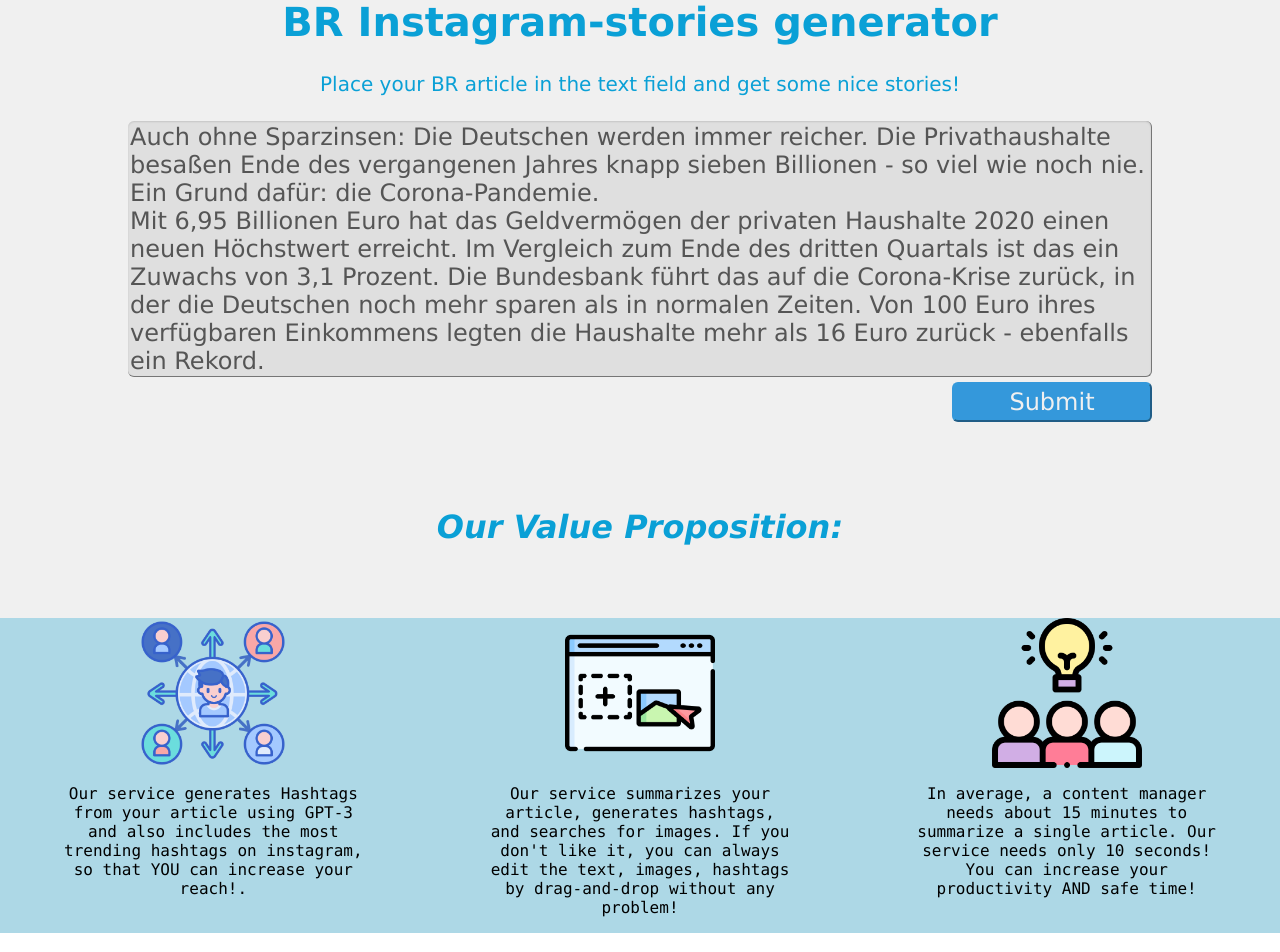
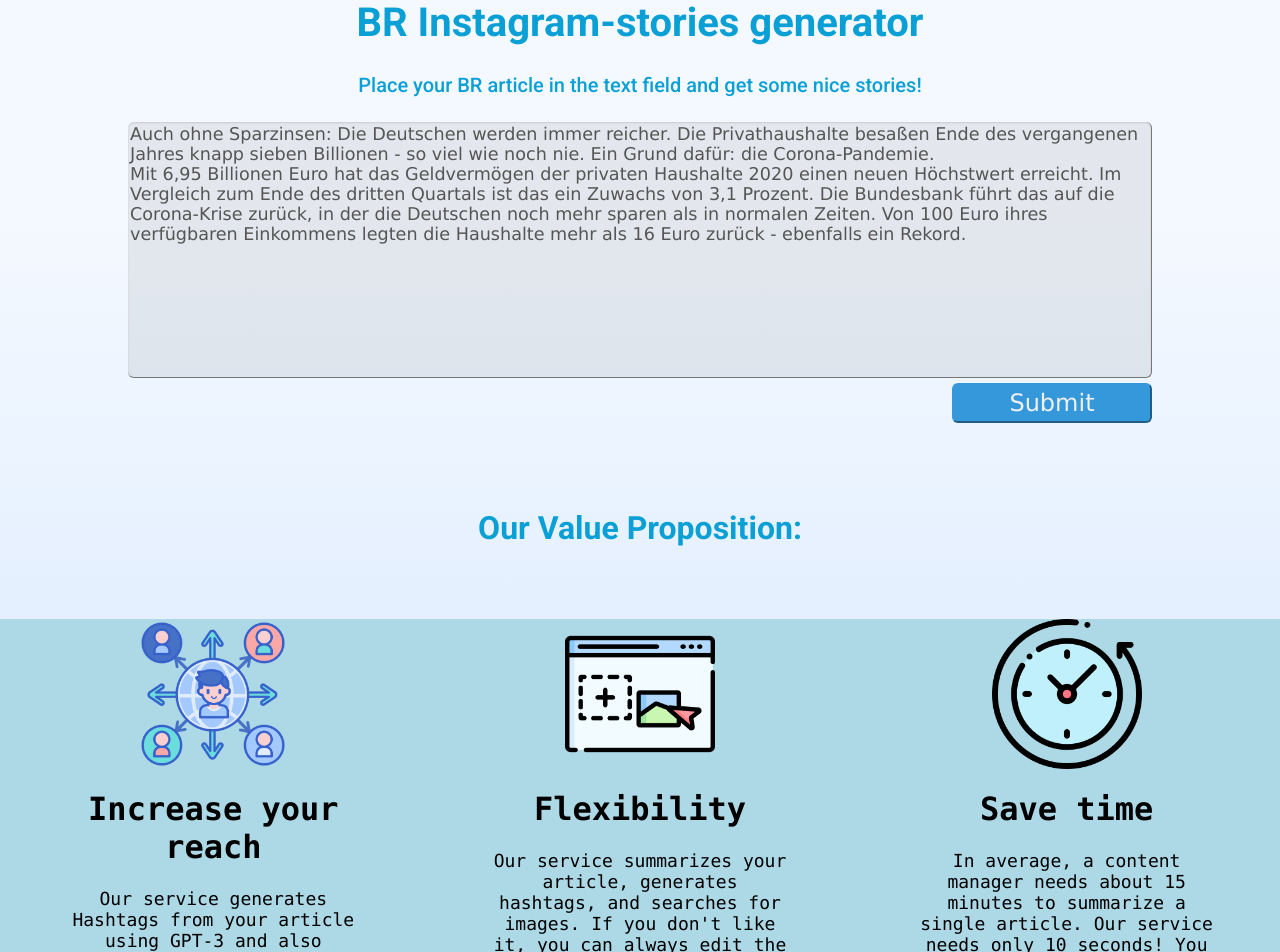
Before and after one commit to sutedalm/gpt3-hackathon-team-aideation, a Next.js app in the folder team-aideation/: page / in a window 1280 px wide. Shown: the part 120-1072 px from the top of the page. Built offline with nearby package versions, Linux system fonts and the light colour scheme.

Commit message:
beautifying

```diff
--- a/team-aideation/components/atoms/Banner/Banner.module.css
+++ b/team-aideation/components/atoms/Banner/Banner.module.css
@@ -2,18 +2,12 @@
   margin: 0 10px;
   text-align: center;
   color: #0aa0d6;
-  font-family: "Lucida Sans", "Lucida Sans Regular", "Lucida Grande",
-    "Lucida Sans Unicode", Geneva, Verdana, sans-serif;
+  font-family: "Roboto";
 }
 
 .banner > h1 {
-  /* background-color: white;
-  display: inline;
-  padding: 0.5rem;
-  -webkit-box-decoration-break: clone;
-  box-decoration-break: clone; */
-
   font-size: 40px;
+  font: bold;
 }
 
 .banner > p {
--- a/team-aideation/components/atoms/Logo/Logo.module.css
+++ b/team-aideation/components/atoms/Logo/Logo.module.css
@@ -4,4 +4,7 @@
   object-fit: contain;
   margin: 0 20px;
   margin-top: 18px;
+  /* -webkit-box-shadow: 14px -5px 21px 2px rgba(10, 160, 223, 0.19);
+  -moz-box-shadow: 14px -5px 21px 2px rgba(10, 160, 223, 0.19);
+  box-shadow: 14px -5px 21px 2px rgba(10, 160, 223, 0.19); */
 }
--- a/team-aideation/components/pages/HomePage/HomePage.js
+++ b/team-aideation/components/pages/HomePage/HomePage.js
@@ -96,7 +96,6 @@
           onChange={handleChange}
         />
         <button onClick={handleSubmit}>Submit</button>
-
         <Backdrop className={classes.backdrop} open={loading}>
           <LoadingScreen/>
         </Backdrop>
--- a/team-aideation/components/pages/HomePage/HomePage.module.css
+++ b/team-aideation/components/pages/HomePage/HomePage.module.css
@@ -18,7 +18,7 @@
   box-shadow: 0 1px 2px rgba(0, 0, 0, 0.12) inset;
   color: #555555;
   transition: background-color 0.2s ease 0s;
-  font-size: 1.5em;
+  font-size: 1.1em;
   font-family: "Lucida Sans", "Lucida Sans Regular", "Lucida Grande",
     "Lucida Sans Unicode", Geneva, Verdana, sans-serif;
 }
@@ -54,5 +54,11 @@
 }
 
 .overall {
-  background: #f0f0f0;
+  /* background: #f0f0f0; */
+  background: rgb(167, 205, 255);
+  background: linear-gradient(
+    0deg,
+    rgba(167, 205, 255, 0.5) 0%,
+    rgba(234, 243, 255, 0.5) 72%
+  );
 }
--- a/team-aideation/components/pages/ValueProposition/ValueProposition.js
+++ b/team-aideation/components/pages/ValueProposition/ValueProposition.js
@@ -20,7 +20,8 @@
             height={150}
           />
           </div>
-          <p className={styles.usp_text}> Our service generates Hashtags from your article using GPT-3 and also includes the most trending hashtags on instagram, so that YOU can increase your reach!.</p>
+            <h1 className={styles.usp_title}> Increase your reach </h1>
+            <p className={styles.usp_text}> Our service generates Hashtags from your article using GPT-3 and also includes the most trending hashtags on instagram, so that YOU can increase your reach!.</p>
         </div>
 
         <div>
@@ -32,19 +33,21 @@
             height={150}
           />
           </div>
-          <p className={styles.usp_text}> Our service summarizes your article, generates hashtags, and searches for images. If you don't like it, you can always edit the text, images, hashtags by drag-and-drop without any problem!</p>
+            <h1 className={styles.usp_title}> Flexibility </h1>
+            <p className={styles.usp_text}> Our service summarizes your article, generates hashtags, and searches for images. If you don't like it, you can always edit the text, images, hashtags by drag-and-drop without any problem!</p>
         </div>
 
         <div>
           <div className={styles.image_text}>
           <Image
             className={styles.social_reach}
-            src="/teamwork.png"
+            src="/back-in-time.png"
             width={150}
             height={150}
           />
           </div>
-          <p className={styles.usp_text}> In average, a content manager needs about 15 minutes to summarize a single article. Our service needs only 10 seconds! You can increase your productivity AND safe time!</p>
+            <h1 className={styles.usp_title}> Save time </h1>
+            <p className={styles.usp_text}> In average, a content manager needs about 15 minutes to summarize a single article. Our service needs only 10 seconds! You can increase your productivity AND save time!</p>
         </div>
       </div>
     </div>
--- a/team-aideation/components/pages/ValueProposition/ValueProposition.module.css
+++ b/team-aideation/components/pages/ValueProposition/ValueProposition.module.css
@@ -23,15 +23,23 @@
   display: flex;
   justify-content: center;
   color: #0aa0d6;
-  font-style: italic;
-  font-family: "Lucida Sans", "Lucida Sans Regular", "Lucida Grande",
-    "Lucida Sans Unicode", Geneva, Verdana, sans-serif;
+  font-family: "Roboto";
+  /* text-shadow: 0 0 10px #fff, 0 0 20px #fff, 0 0 30px #0aa0df, 0 0 40px #0aa0df,
+    0 0 50px #0aa0df, 0 0 60px #0aa0df, 0 0 70px #0aa0df; */
 }
 
 .usp_text {
   text-align: center;
   font-family: "Lucida Console", "Courier New", monospace;
   max-width: 300px;
+  font-size: 18px;
+}
+
+.usp_title {
+  text-align: center;
+  font-family: "Lucida Console", "Courier New", monospace;
+  max-width: 300px;
+  /* font-size: 30px; */
 }
 
 .image_text {
--- a/team-aideation/styles/globals.css
+++ b/team-aideation/styles/globals.css
@@ -2,6 +2,7 @@
 @import url("https://fonts.googleapis.com/css2?family=Pangolin&display=swap");
 @import url("https://fonts.googleapis.com/css2?family=Roboto:ital,wght@0,500;0,700;0,900;1,400;1,500;1,700;1,900&display=swap");
 @import url("https://fonts.googleapis.com/css2?family=Amatic+SC:wght@400;700&display=swap");
+@import url("https://fonts.googleapis.com/css2?family=Fredoka+One&family");
 html,
 body {
   padding: 0;
```
Also changed, not shown: team-aideation/public/back-in-time.png (added), team-aideation/public/teamwork.png (deleted). Lines whose indentation alone changed are shown as unchanged.
